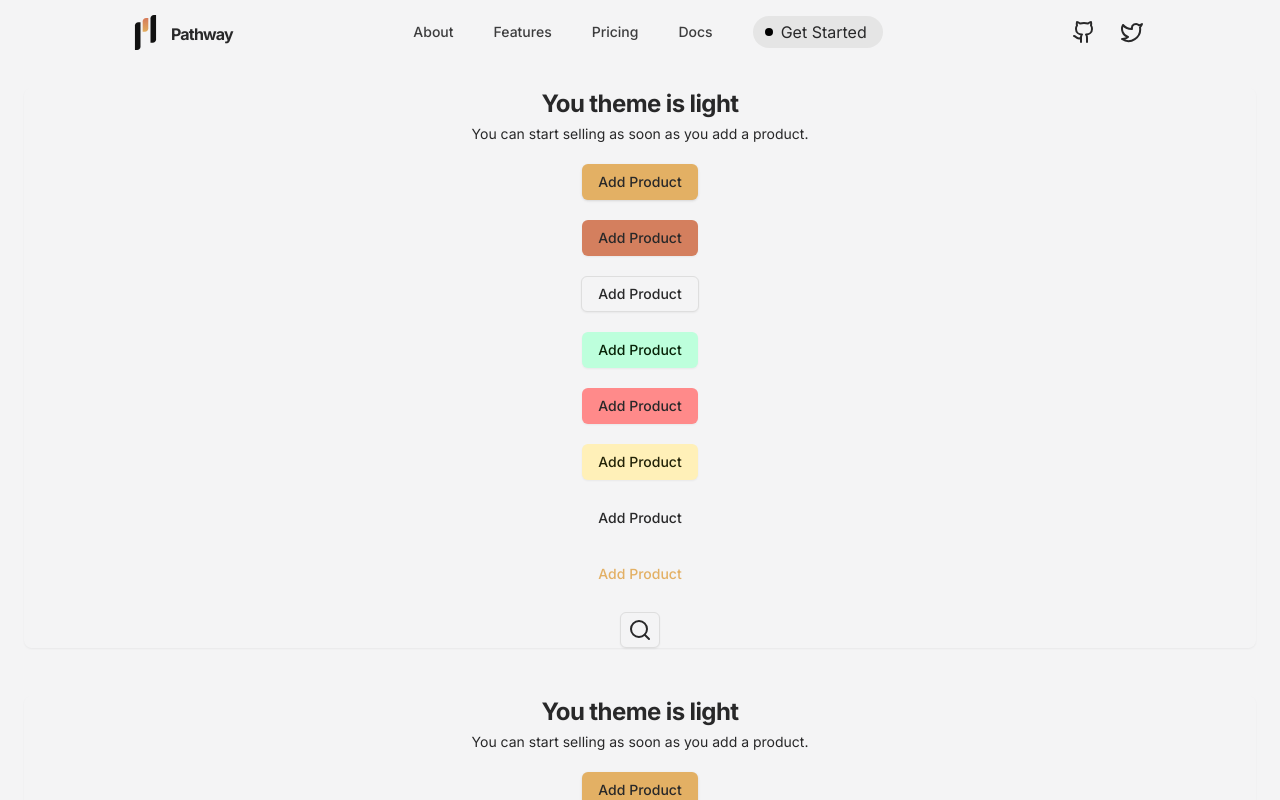
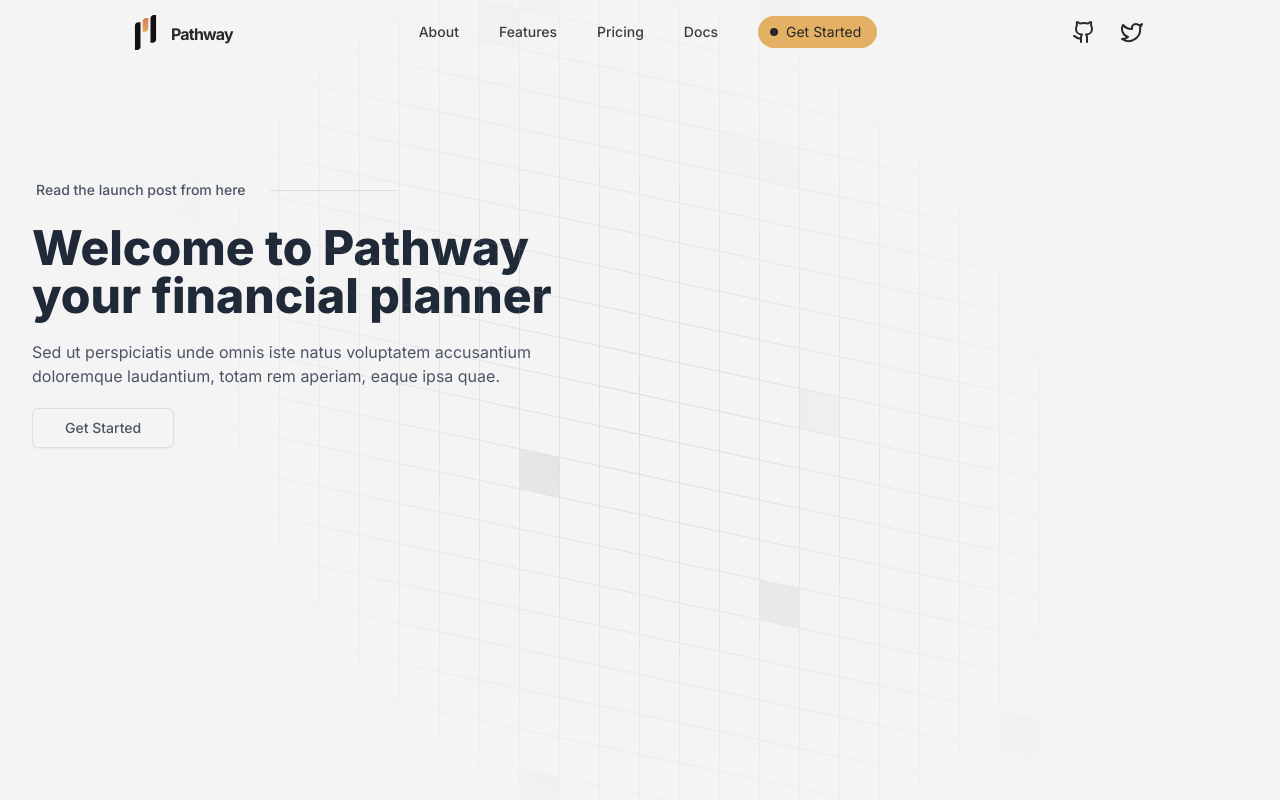
Before and after one commit to PhMoraiis/pathway.com, a Next.js app: page / in a window 1280 px wide. Shown: the top 800 px of the page. Built offline with nearby package versions, Linux system fonts and the light colour scheme.

Commit message:
feat(app): work in the hero section

```diff
--- a/src/app/page.tsx
+++ b/src/app/page.tsx
@@ -1,8 +1,7 @@
 'use client'
 
-import Dashboard from '@/components/dashboard'
 import { Header } from '@/components/header'
-import Navbar from '@/components/header/index'
+import Hero from '@/components/hero'
 
 export default function Home() {
   return (
@@ -11,8 +10,7 @@ export default function Home() {
     // </div>
     <>
       <Header />
-      <Dashboard />
-      <Dashboard />
+      <Hero />
     </>
   )
 }
--- a/src/components/arrow-button/index.tsx
+++ b/src/components/arrow-button/index.tsx
@@ -1,7 +1,10 @@
 function ArrowButton() {
   return (
-    <button type='button' className="group flex h-8 items-center gap-2 rounded-full bg-neutral-200 pl-3 pr-4 transition-all duration-300 ease-in-out hover:bg-black hover:pl-2 hover:text-white active:bg-neutral-700">
-                <span className="rounded-full bg-black p-1 text-sm transition-colors duration-300 group-hover:bg-white">
+    <button
+      type="button"
+      className="group flex h-8 items-center gap-2 rounded-full bg-primary pl-3 pr-4 transition-all duration-300 ease-in-out hover:bg-black hover:pl-2 hover:text-white active:bg-neutral-700"
+    >
+      <span className="rounded-full bg-text p-1 text-sm transition-colors duration-300 group-hover:bg-white">
         <svg
           stroke="currentColor"
           fill="none"
@@ -19,7 +22,7 @@ function ArrowButton() {
           <polyline points="12 5 19 12 12 19" />
         </svg>
       </span>
-                <span>Get Started</span>
+      <span className="md:text-sm">Get Started</span>
     </button>
   )
 }
--- /dev/null
+++ b/src/components/hero/index.tsx
@@ -0,0 +1,51 @@
+import { cn } from '@/lib/utils'
+import { Button } from '../ui/button'
+import AnimatedGridPattern from '../ui/animated-grid-pattern'
+import { Separator } from '../ui/separator'
+
+export default function Hero() {
+  return (
+    <div className="relative">
+      <AnimatedGridPattern
+        numSquares={30}
+        maxOpacity={0.1}
+        duration={3}
+        repeatDelay={1}
+        className={cn(
+          '[mask-image:radial-gradient(500px_circle_at_center,white,transparent)]',
+          'inset-x-0 inset-y-[-30%] h-[200%] skew-y-12'
+        )}
+      />
+      <section>
+        <div className="max-w-screen-xl mx-auto px-4 py-28 gap-12 text-gray-600 overflow-hidden md:px-8 md:flex">
+          <div className="flex-none space-y-5 max-w-xl">
+            <a
+              href="/"
+              className="inline-flex gap-x-6 items-center rounded-full p-1 pr-6 text-sm font-medium"
+            >
+              <p className="flex items-center">
+                Read the launch post from here
+              </p>
+              <Separator decorative className='w-32'/>
+            </a>
+            <h1 className="text-7xl text-gray-800 font-extrabold sm:text-5xl">
+              Welcome to Pathway your financial planner
+            </h1>
+            <p>
+              Sed ut perspiciatis unde omnis iste natus voluptatem accusantium
+              doloremque laudantium, totam rem aperiam, eaque ipsa quae.
+            </p>
+            <div className="flex items-center gap-x-3 sm:text-sm">
+              <Button variant="outline" size="lg">
+                Get Started
+              </Button>
+            </div>
+          </div>
+          <div className="flex-1 hidden md:block">
+            {/* Replace with your image */}
+          </div>
+        </div>
+      </section>
+    </div>
+  )
+}
--- /dev/null
+++ b/src/components/ui/animated-grid-pattern.tsx
@@ -0,0 +1,150 @@
+"use client";
+
+import { useEffect, useId, useRef, useState } from "react";
+import { motion } from "framer-motion";
+
+import { cn } from "@/lib/utils";
+
+interface GridPatternProps {
+  width?: number;
+  height?: number;
+  x?: number;
+  y?: number;
+  strokeDasharray?: any;
+  numSquares?: number;
+  className?: string;
+  maxOpacity?: number;
+  duration?: number;
+  repeatDelay?: number;
+}
+
+export function GridPattern({
+  width = 40,
+  height = 40,
+  x = -1,
+  y = -1,
+  strokeDasharray = 0,
+  numSquares = 50,
+  className,
+  maxOpacity = 0.5,
+  duration = 4,
+  repeatDelay = 0.5,
+  ...props
+}: GridPatternProps) {
+  const id = useId();
+  const containerRef = useRef(null);
+  const [dimensions, setDimensions] = useState({ width: 0, height: 0 });
+  const [squares, setSquares] = useState(() => generateSquares(numSquares));
+
+  function getPos() {
+    return [
+      Math.floor((Math.random() * dimensions.width) / width),
+      Math.floor((Math.random() * dimensions.height) / height),
+    ];
+  }
+
+  // Adjust the generateSquares function to return objects with an id, x, and y
+  function generateSquares(count: number) {
+    return Array.from({ length: count }, (_, i) => ({
+      id: i,
+      pos: getPos(),
+    }));
+  }
+
+  // Function to update a single square's position
+  const updateSquarePosition = (id: number) => {
+    setSquares((currentSquares) =>
+      currentSquares.map((sq) =>
+        sq.id === id
+          ? {
+              ...sq,
+              pos: getPos(),
+            }
+          : sq,
+      ),
+    );
+  };
+
+  // Update squares to animate in
+  useEffect(() => {
+    if (dimensions.width && dimensions.height) {
+      setSquares(generateSquares(numSquares));
+    }
+  }, [dimensions, numSquares]);
+
+  // Resize observer to update container dimensions
+  useEffect(() => {
+    const resizeObserver = new ResizeObserver((entries) => {
+      for (let entry of entries) {
+        setDimensions({
+          width: entry.contentRect.width,
+          height: entry.contentRect.height,
+        });
+      }
+    });
+
+    if (containerRef.current) {
+      resizeObserver.observe(containerRef.current);
+    }
+
+    return () => {
+      if (containerRef.current) {
+        resizeObserver.unobserve(containerRef.current);
+      }
+    };
+  }, [containerRef]);
+
+  return (
+    <svg
+      ref={containerRef}
+      aria-hidden="true"
+      className={cn(
+        "pointer-events-none absolute inset-0 h-full w-full fill-gray-400/30 stroke-gray-400/30",
+        className,
+      )}
+      {...props}
+    >
+      <defs>
+        <pattern
+          id={id}
+          width={width}
+          height={height}
+          patternUnits="userSpaceOnUse"
+          x={x}
+          y={y}
+        >
+          <path
+            d={`M.5 ${height}V.5H${width}`}
+            fill="none"
+            strokeDasharray={strokeDasharray}
+          />
+        </pattern>
+      </defs>
+      <rect width="100%" height="100%" fill={`url(#${id})`} />
+      <svg x={x} y={y} className="overflow-visible">
+        {squares.map(({ pos: [x, y], id }, index) => (
+          <motion.rect
+            initial={{ opacity: 0 }}
+            animate={{ opacity: maxOpacity }}
+            transition={{
+              duration,
+              repeat: 1,
+              delay: index * 0.1,
+              repeatType: "reverse",
+            }}
+            onAnimationComplete={() => updateSquarePosition(id)}
+            key={`${x}-${y}-${index}`}
+            width={width - 1}
+            height={height - 1}
+            x={x * width + 1}
+            y={y * height + 1}
+            fill="currentColor"
+            strokeWidth="0"
+          />
+        ))}
+      </svg>
+    </svg>
+  );
+}
+
+export default GridPattern;
```
Lines whose indentation alone changed are shown as unchanged.
